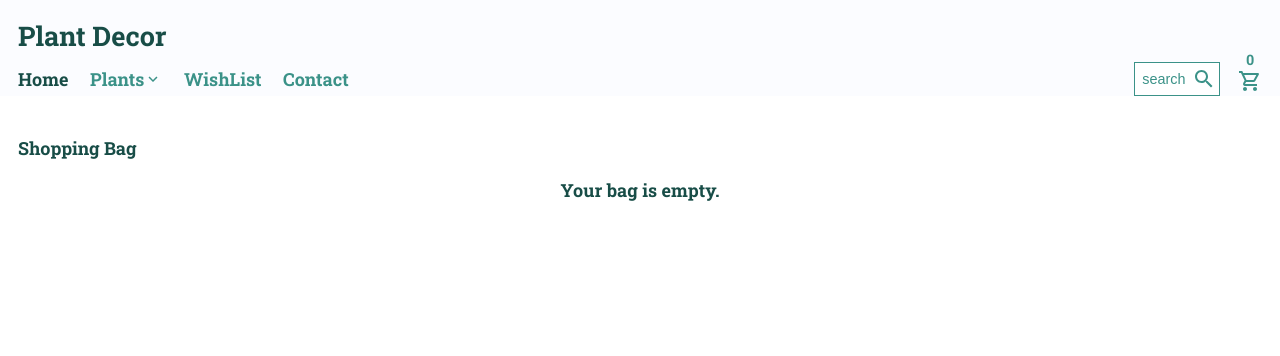
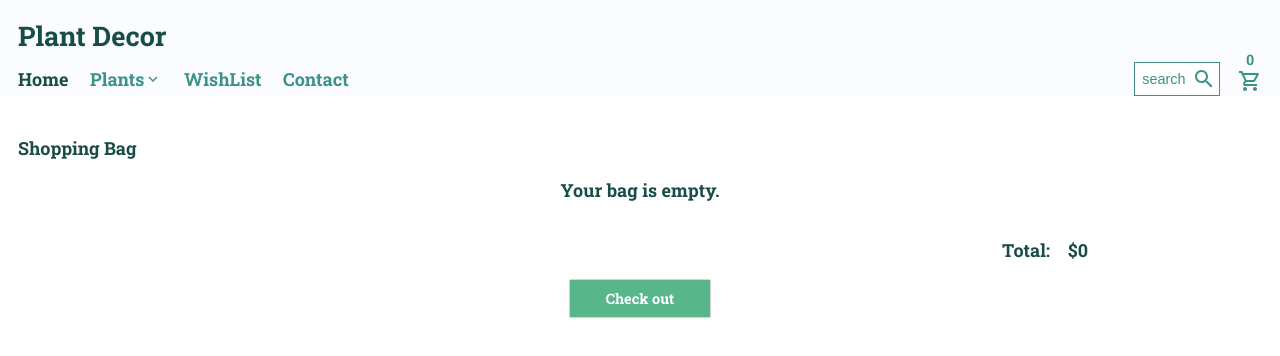
Before and after one commit to khuynh0101/online-store, a React (Create React App) app: page /cart in a window 1280 px wide. Shown: the top 356 px of the page. Built offline with nearby package versions, Linux system fonts and the light colour scheme.

Commit message:
update products design page

```diff
--- a/src/components/Products/Products.js
+++ b/src/components/Products/Products.js
@@ -66,9 +66,8 @@ export const Products = ({ heading, products }) => {
                   className={styles.imgPlant}
                   src={product.url}
                 />
-                {product.isSelected && (
-                  <>
-                    <div className={styles.addCartButton}>
+              </div>
+              <div>
                 <button
                   className={globalStyles.button}
                   type='button'
@@ -78,9 +77,6 @@ export const Products = ({ heading, products }) => {
                   {!inCart(product.id) && `Add to cart`}
                 </button>
               </div>
-                  </>
-                )}
-              </div>
             </div>
           );
         })}
--- a/src/components/Products/products.module.css
+++ b/src/components/Products/products.module.css
@@ -18,10 +18,12 @@
   display: flex;
   flex-direction: column;
   align-items: stretch;
+  padding-bottom: 2rem;
 }
 .productBackgroundGradient {
   background: linear-gradient(#fff, #f2f2f2);
   position: relative;
+  margin-bottom: 1rem;
 }
 .price {
   color: #57b68a;
--- a/src/components/Providers/CartState.js
+++ b/src/components/Providers/CartState.js
@@ -14,7 +14,7 @@ export const CartStateProvider = ({ children }) => {
     storage.updateCart(cartItems);
   };
 
-  const getTotal = () => {
+  const getTotalItems = () => {
     return cartItems.length;
   };
 
@@ -78,7 +78,7 @@ export const CartStateProvider = ({ children }) => {
     inCart,
     increaseCount,
     decreaseCount,
-    getTotal,
+    getTotalItems,
   };
 
   return <CartStateContext.Provider value={value} children={children} />;
--- a/src/components/Providers/ProductsState.js
+++ b/src/components/Providers/ProductsState.js
@@ -28,8 +28,16 @@ export const ProductsStateProvider = ({ children }) => {
     }
     return { items, item, index };
   };
+  const getProductsById = (id) => {
+    const products = getProducts().filter((p) => p.id === id);
+    if (products && products.length > 0) {
+      return products[0];
+    }
+    return null;
+  };
   const value = {
     getProducts,
+    getProductsById,
     selectProductItem,
     deSelectProductItem,
   };
--- a/src/components/ShoppingCart/Cart.js
+++ b/src/components/ShoppingCart/Cart.js
@@ -5,7 +5,7 @@ import globalStyles from '../../app.module.css';
 import { useCartState } from '../Providers/CartState';
 
 export const Cart = () => {
-  const { getTotal } = useCartState();
+  const { getTotalItems } = useCartState();
   return (
     <Link to='/cart' className={`${globalStyles.link} ${styles.cart}`}>
       <span className={styles.cartFlex}>
@@ -20,7 +20,7 @@ export const Cart = () => {
             d='M15.55 13c.75 0 1.41-.41 1.75-1.03l3.58-6.49c.37-.66-.11-1.48-.87-1.48H5.21l-.94-2H1v2h2l3.6 7.59-1.35 2.44C4.52 15.37 5.48 17 7 17h12v-2H7l1.1-2h7.45zM6.16 6h12.15l-2.76 5H8.53L6.16 6zM7 18c-1.1 0-1.99.9-1.99 2S5.9 22 7 22s2-.9 2-2-.9-2-2-2zm10 0c-1.1 0-1.99.9-1.99 2s.89 2 1.99 2 2-.9 2-2-.9-2-2-2z'
           />
         </svg>
-        <span className={styles.counter}>{getTotal()}</span>
+        <span className={styles.counter}>{getTotalItems()}</span>
       </span>
     </Link>
   );
--- a/src/components/ShoppingCart/ShoppingCart.js
+++ b/src/components/ShoppingCart/ShoppingCart.js
@@ -3,6 +3,7 @@ import styles from './shoppingCart.module.css';
 import globalStyles from '../../app.module.css';
 import { useProductsState } from '../Providers/ProductsState';
 import { useCartState } from '../Providers/CartState';
+import { useGetTotalCost } from '../hooks/useGetTotalCost';
 
 export const ShoppingCart = () => {
   const { getProducts } = useProductsState();
@@ -18,7 +19,8 @@ export const ShoppingCart = () => {
     if (prod && prod.length > 0) return prod[0];
     return null;
   };
-
+  const totalPrice = useGetTotalCost();
+  console.log(totalPrice);
   return (
     <section className={globalStyles.container}>
       <p
@@ -118,6 +120,13 @@ export const ShoppingCart = () => {
             );
           }
         })}
+        <div className={`${styles.totalContainer} ${styles.textMedium}`}>
+          <p className={styles.totalText}>Total:</p>
+          <p className={styles.totalPrice}>${totalPrice}</p>
+        </div>
+        <div>
+          <button className={globalStyles.button}>Check out</button>
+        </div>
       </div>
     </section>
   );
--- a/src/components/ShoppingCart/shoppingCart.module.css
+++ b/src/components/ShoppingCart/shoppingCart.module.css
@@ -9,11 +9,9 @@
   padding-right: 1rem; /*fixed this*/
   padding-top: 1rem;
   padding-bottom: 1rem;
+  border-bottom: 0.5px solid #3b9288;
 }
 
-.shoppingBag:not(:last-child) {
-  border-bottom: 0.5px solid #3b9288;
-}
 .linkSvgImg {
   position: relative;
   top: 3px;
@@ -58,22 +56,36 @@
 .imgPlantGradient {
   background: linear-gradient(#fff, #f2f2f2);
 }
+.totalContainer {
+  display: flex;
+  justify-content: flex-end;
+}
+.totalText,
+.totalPrice {
+  padding-right: 1rem;
+}
 /* shopping cart */
 
 @media (min-width: 768px) {
   html {
     font-size: 16px;
   }
-
   .shoppingBag {
     padding-right: 0;
     margin: auto;
     max-width: 70%;
   }
-
   .svgImg {
     height: 24px;
     width: 24px;
+  }
+  .totalContainer {
+    max-width: 70%;
+    margin: auto;
+    justify-content: flex-end;
+  }
+  .totalPrice {
+    padding-right: 0;
   }
 }
 /* shopping cart */
--- /dev/null
+++ b/src/components/hooks/useGetTotalCost.js
@@ -0,0 +1,15 @@
+import React, { useEffect } from 'react';
+import { useProductsState } from '../Providers/ProductsState';
+import { useCartState } from '../Providers/CartState';
+
+export const useGetTotalCost = () => {
+  const { cartItems } = useCartState();
+  const { getProductsById } = useProductsState();
+
+  let totalCost = 0;
+  cartItems.forEach((cartItem) => {
+    const product = getProductsById(cartItem.id);
+    if (product) totalCost += cartItem.numItem * product.price;
+  });
+  return totalCost;
+};
```
Lines whose indentation alone changed are shown as unchanged.
